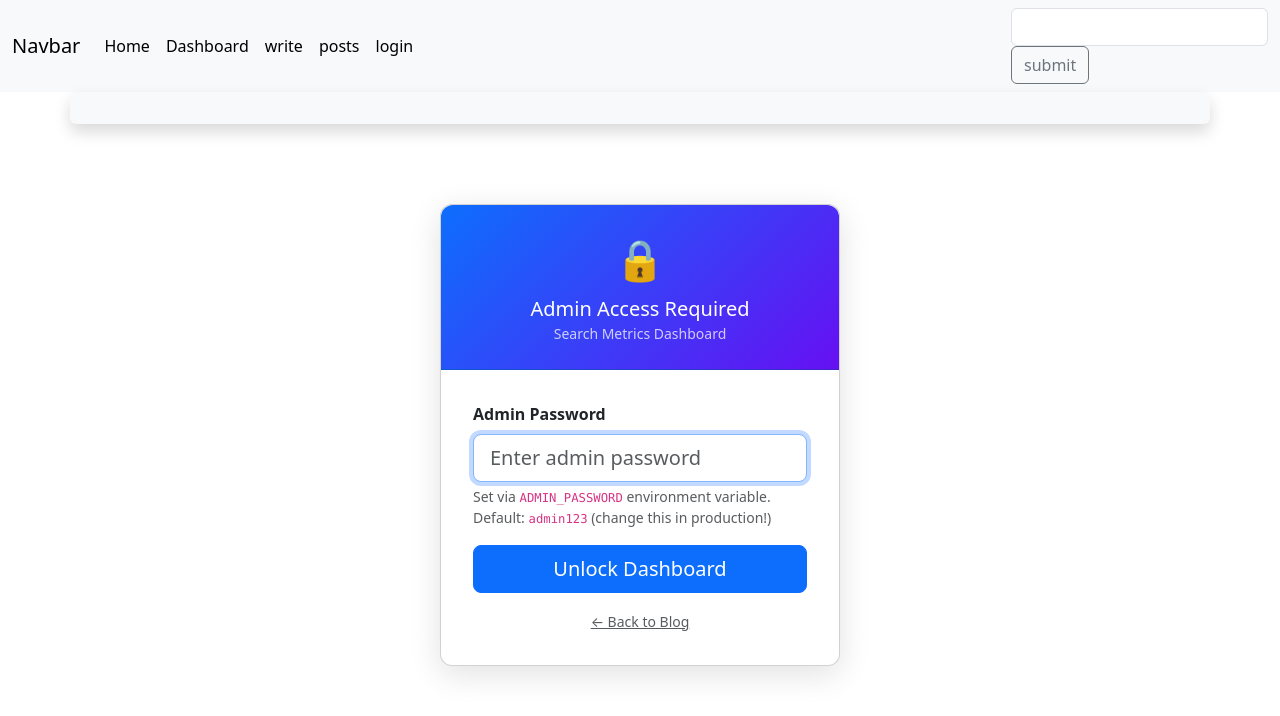
After one commit to YellowCranberry/Blog, a Flask app: page /admin/search-metrics in a window 1280 px wide. The commit adds this page. Shown: the top 716 px of the page. Run offline with Flask 3, Linux system fonts and the light colour scheme; some libraries are stand-ins or nearby versions.

Commit message:
improved search pipeline

```diff
--- a/app/main/views.py
+++ b/app/main/views.py
@@ -1,17 +1,37 @@
+import logging
+from functools import wraps
 from . import main
-from flask import render_template,redirect,url_for,request,session,flash, current_app
-from flask_login import login_required,current_user
-from ..models import User,Blog
-from .forms import writeBlog_form,Search_form
+from flask import (
+    render_template, redirect, url_for, request,
+    session, flash, current_app
+)
+from flask_login import login_required, current_user
+from ..models import User, Blog
+from .forms import writeBlog_form, Search_form
 from .. import db, cache
+from .. import search as hybrid_search
+
+# Exempt the admin login route from Flask-WTF global CSRF — the admin
+# password itself provides the authentication, and CSRF on this internal
+# route isn't a meaningful attack vector.
+try:
+    from flask_wtf.csrf import csrf_exempt as _csrf_exempt
+    _CSRF_EXEMPT_AVAILABLE = True
+except ImportError:
+    _CSRF_EXEMPT_AVAILABLE = False
+
+logger = logging.getLogger(__name__)
 
 
+# ---------------------------------------------------------------------------
+# Home & listings
+# ---------------------------------------------------------------------------
+
 @main.route('/')
-@cache.cached( timeout =50)
+@cache.cached(timeout=50)
 def index():
     blogs = Blog.query.order_by(Blog.id.desc())[0:2]
-    # print(type(blogs))
-    return render_template('index.html',blogs=blogs)
+    return render_template('index.html', blogs=blogs)
 
 
 @main.route('/mypage')
@@ -19,7 +39,34 @@ def index():
 def mypage():
     return 'only verified'
 
-@main.route('/blog',methods=['GET','POST'])
+
+@main.route('/posts')
+def posts():
+    page = request.args.get('page', 1, type=int)
+    blogs = Blog.query.order_by(Blog.id.desc()).paginate(
+        page=page, per_page=4, error_out=False
+    )
+    return render_template('show_posts.html', blogs=blogs)
+
+
+@main.route('/posts/<int:id>')
+def newpost(id):
+    blog = Blog.query.filter_by(id=id).first()
+    if blog:
+        return render_template('single_post.html', blog=blog)
+    return "Post not found", 404
+
+
+# ---------------------------------------------------------------------------
+# Blog CRUD — all three paths (create / edit / delete) keep the index in sync
+# ---------------------------------------------------------------------------
+
+def _url_for_blog(blog) -> str:
+    """Canonical identifier used in the vector store for a blog post."""
+    return blog.slug or f"post-{blog.id}"
+
+
+@main.route('/blog', methods=['GET', 'POST'])
 @login_required
 def write_blog():
     form = writeBlog_form()
@@ -28,127 +75,200 @@ def write_blog():
             title=form.title.data,
             description=form.description.data,
             slug=form.slug.data,
-            author=current_user
+            author=current_user,
         )
         db.session.add(new_blog)
         db.session.commit()
 
-        current_app.search_engine.ingest_text(
-            text=form.description.data,
-            metadata={
-                "title": form.title.data,
-                "slug": form.slug.data,
-                "id": new_blog.id
-            }
-        )
+        # Index the new post — wrapped in try/except so a search failure
+        # never prevents the blog post from being saved.
+        try:
+            n, m = hybrid_search.ingest_text(
+                text=form.description.data,
+                metadata={
+                    "title": form.title.data,
+                    "url": _url_for_blog(new_blog),
+                    "slug": new_blog.slug,
+                    "id": new_blog.id,
+                },
+            )
+            logger.info(
+                "Indexed post id=%d url=%s chunks=%d total=%.1fms",
+                new_blog.id, _url_for_blog(new_blog), n, m.total_ms,
+            )
+            flash(f"Blog posted and indexed ({n} chunks, {m.total_ms:.0f}ms)!", "success")
+        except Exception as exc:
+            logger.error("Search indexing failed for new post id=%d: %s", new_blog.id, exc)
+            flash("Blog posted (search index update failed — it will sync on next restart).", "warning")
 
-        return redirect(url_for('main.write_blog'))
-    return render_template('write_blog.html',form = form)
+        cache.delete_memoized(index)  # Clear home-page cache so new post appears
+        return redirect(url_for('main.index'))
+
+    return render_template('write_blog.html', form=form)
 
 
-@main.route('/posts/<int:id>')
-def newpost(id):
-    blog = Blog.query.filter_by(id=id).first()
-    if blog:
-        return render_template('single_post.html',blog = blog)
-    else:
-        return f"some error occured"
-
-@main.route('/posts/edit/<int:id>',methods=['GET','POST'])
+@main.route('/posts/edit/<int:id>', methods=['GET', 'POST'])
 @login_required
 def editpost(id):
     blog = Blog.query.get_or_404(id)
     if blog.author != current_user:
-        flash('u don\'t have access to edit this post')
-        return redirect(url_for('main.newpost',id=id))
+        flash("You don't have access to edit this post.")
+        return redirect(url_for('main.newpost', id=id))
+
     form = writeBlog_form(obj=blog)
-    # or you can just copy paste values of blog into form
     if form.validate_on_submit():
-        # blog.title=form.title.data
-        # blog.slug=form.slug.data
-        # blog.description = form.description.data
-        form.populate_obj(blog) #this way i can directly populate blog object with form details
+        old_url = _url_for_blog(blog)
+        form.populate_obj(blog)
         db.session.commit()
-        return redirect(url_for('main.newpost',id=id))
-    return render_template('edit_post.html',blog = blog,form=form)
+        new_url = _url_for_blog(blog)
+
+        # Step 1: Remove stale chunks (old content OR old slug/url)
+        # Step 2: Re-ingest with fresh content
+        try:
+            hybrid_search.delete_document(old_url)
+            if new_url != old_url:
+                hybrid_search.delete_document(new_url)  # clean any leftover under new url too
+
+            n, m = hybrid_search.ingest_text(
+                text=blog.description,
+                metadata={
+                    "title": blog.title,
+                    "url": new_url,
+                    "slug": blog.slug,
+                    "id": blog.id,
+                },
+            )
+            logger.info(
+                "Re-indexed post id=%d url=%s chunks=%d total=%.1fms",
+                blog.id, new_url, n, m.total_ms,
+            )
+            flash(f"Post updated and re-indexed ({n} chunks, {m.total_ms:.0f}ms)!", "success")
+        except Exception as exc:
+            logger.error("Search re-indexing failed for post id=%d: %s", blog.id, exc)
+            flash("Post updated (search index update failed — search results may be stale).", "warning")
+
+        return redirect(url_for('main.newpost', id=id))
+
+    return render_template('edit_post.html', blog=blog, form=form)
+
 
 @main.route('/posts/delete/<int:id>')
 @login_required
 def deletePost(id):
-    blog_to_delete = Blog.query.get_or_404(id)
-    if blog_to_delete.author !=current_user:
-        flash("u dont have access to delete this post")
-        return redirect(url_for('main.newpost',id=id))
+    blog = Blog.query.get_or_404(id)
+    if blog.author != current_user:
+        flash("You don't have access to delete this post.")
+        return redirect(url_for('main.newpost', id=id))
+
+    url = _url_for_blog(blog)
     try:
-        db.session.delete(blog_to_delete)
+        db.session.delete(blog)
         db.session.commit()
-        flash("Blog deleted successfully",'warning')
-        return redirect(url_for('.posts'))
-    except:
-        return f"some problem occured i think"
+
+        # Remove from search index after DB delete succeeds
+        chunks_removed = hybrid_search.delete_document(url)
+        logger.info("Deleted post id=%d url=%s chunks_removed=%d", id, url, chunks_removed)
+        flash("Blog deleted and removed from search index.", "warning")
+    except Exception as exc:
+        db.session.rollback()
+        logger.error("Delete failed for post id=%d: %s", id, exc)
+        flash("An error occurred while deleting the post.", "danger")
+
+    return redirect(url_for('.dashboard'))
 
 
+# ---------------------------------------------------------------------------
+# Dashboard
+# ---------------------------------------------------------------------------
+
+@main.route('/dashboard')
+@login_required
+def dashboard():
+    user_blogs = Blog.query.filter_by(author_id=current_user.id).order_by(Blog.id.desc()).all()
+    return render_template('dashboard.html', blogs=user_blogs)
 
 
-# @main.route("/deleteit")
-# def deleteit():
-#     User.query.delete()
-#     db.session.commit()
-#     return "done"
+# ---------------------------------------------------------------------------
+# Search
+# ---------------------------------------------------------------------------
 
-
-
-# for search-bar to get searchform we initialized in context processor so its avail everywhere now with search_form name
+# Make the search form available in every template via context processor
 @main.app_context_processor
 def pass_formto_searchbar():
     form = Search_form()
     return dict(search_form=form)
 
 
-@main.route("/search" ,methods =["GET","POST"])
-def search():
+@main.route("/search", endpoint="search", methods=["GET", "POST"])
+def search_view():
     form = Search_form()
     if form.validate_on_submit():
-        session['query']= form.search.data
-        return redirect(url_for('.search'))
+        session['query'] = form.search.data
+        return redirect(url_for('main.search'))
+
     query_text = session.pop('query', None)
     if not query_text:
         return redirect(url_for('main.index'))
 
-    results = current_app.search_engine.search(query_text, top_k=5)
-    return render_template('search.html', form=form, results=results, query=query_text)
-    # blogs = Blog.query
-    # blogs = blogs.filter(Blog.description.like('%'+description+'%'))
-    # blogs = blogs.order_by(Blog.title).all()
-    # return render_template('search.html',form =form,blogs=blogs)
+    try:
+        results, m = hybrid_search.search_hybrid(query_text, top_k=5)
+        logger.info(
+            "Search query=%r results=%d embed=%.1fms db=%.1fms total=%.1fms",
+            query_text, len(results), m.embed_ms, m.db_ms, m.total_ms,
+        )
+    except Exception as exc:
+        logger.error("Search failed for query=%r: %s", query_text, exc)
+        results, m = [], None
+        flash("Search is temporarily unavailable. Please try again later.", "danger")
+
+    return render_template(
+        'search.html',
+        form=form,
+        results=results,
+        query=query_text,
+        metrics=m,
+    )
 
 
+# ---------------------------------------------------------------------------
+# Admin: Search Metrics Dashboard (password-protected)
+# ---------------------------------------------------------------------------
+
+def _admin_password_required(f):
+    """
+    Decorator that gates a view behind the ADMIN_METRICS_PASSWORD config value.
+    Stores a flag in the session so the user only has to enter the password once
+    per browser session.
+    """
+    @wraps(f)
+    def decorated(*args, **kwargs):
+        if session.get('admin_metrics_authed'):
+            return f(*args, **kwargs)
+        # Show a simple password form
+        if request.method == 'POST':
+            entered = request.form.get('admin_password', '')
+            expected = current_app.config.get('ADMIN_METRICS_PASSWORD', 'admin123')
+            if entered == expected:
+                session['admin_metrics_authed'] = True
+                return f(*args, **kwargs)
+            flash('Incorrect admin password.', 'danger')
+        return render_template('admin_login.html')
+    decorated.__name__ = f.__name__
+    return decorated
 
 
+@main.route('/admin/search-metrics', methods=['GET', 'POST'])
+@(_csrf_exempt if _CSRF_EXEMPT_AVAILABLE else lambda f: f)
+@_admin_password_required
+def search_metrics():
+    """Admin dashboard showing search and ingestion timing in real time."""
+    data = hybrid_search.get_metrics_summary()
+    return render_template('metrics.html', data=data)
 
 
-
-
-
-
-##mayank
-@main.route('/dashboard')
-@login_required
-def dashboard():
-    # Filter directly by the database column 'author_id' matching the logged-in user's ID
-    user_blogs = Blog.query.filter_by(author_id=current_user.id).order_by(Blog.id.desc()).all()
-
-    return render_template('dashboard.html', blogs=user_blogs)
-
-
-@main.route('/posts')
-def posts():
-    # 1. Grab the page number from the URL (default to 1 if it doesn't exist)
-    page = request.args.get('page', 1, type=int)
-
-    # 2. Use .paginate() instead of .all()
-    # per_page=4 sets the limit. error_out=False prevents crashing if a user types ?page=1000
-    # I also added .desc() so your newest posts show up first!
-    blogs = Blog.query.order_by(Blog.id.desc()).paginate(page=page, per_page=4, error_out=False)
-
-    return render_template('show_posts.html', blogs=blogs)
+@main.route('/admin/logout')
+def admin_logout():
+    """Clear the admin session flag."""
+    session.pop('admin_metrics_authed', None)
+    flash('Logged out of admin.', 'info')
+    return redirect(url_for('main.index'))
--- /dev/null
+++ b/app/templates/admin_login.html
@@ -0,0 +1,60 @@
+{% extends "basic/base.html" %}
+{% block title %}Admin Login — Search Metrics{% endblock %}
+
+{% block head %}
+{{ super() }}
+<style>
+  .admin-card {
+    max-width: 400px;
+    margin: 80px auto;
+    border-radius: 12px;
+    box-shadow: 0 8px 32px rgba(0,0,0,.12);
+  }
+  .admin-card .card-header {
+    background: linear-gradient(135deg, #0d6efd, #6610f2);
+    color: #fff;
+    border-radius: 12px 12px 0 0;
+    padding: 1.5rem;
+    text-align: center;
+  }
+  .admin-card .card-body { padding: 2rem; }
+  .lock-icon { font-size: 2.5rem; margin-bottom: .5rem; }
+</style>
+{% endblock %}
+
+{% block content %}
+{{ super() }}
+<div class="container">
+  <div class="card admin-card">
+    <div class="card-header">
+      <div class="lock-icon">🔒</div>
+      <h5 class="mb-0">Admin Access Required</h5>
+      <small class="opacity-75">Search Metrics Dashboard</small>
+    </div>
+    <div class="card-body">
+      <form method="POST" action="{{ url_for('main.search_metrics') }}">
+        <div class="mb-3">
+          <label for="admin_password" class="form-label fw-semibold">Admin Password</label>
+          <input type="password"
+                 class="form-control form-control-lg"
+                 id="admin_password"
+                 name="admin_password"
+                 placeholder="Enter admin password"
+                 autofocus
+                 required>
+          <div class="form-text text-muted">
+            Set via <code>ADMIN_PASSWORD</code> environment variable.<br>
+            Default: <code>admin123</code> (change this in production!)
+          </div>
+        </div>
+        <button type="submit" class="btn btn-primary w-100 btn-lg">
+          Unlock Dashboard
+        </button>
+      </form>
+      <div class="text-center mt-3">
+        <a href="{{ url_for('main.index') }}" class="text-muted small">← Back to Blog</a>
+      </div>
+    </div>
+  </div>
+</div>
+{% endblock %}
--- a/app/templates/basic/navbar.html
+++ b/app/templates/basic/navbar.html
@@ -25,6 +25,11 @@
           <a class="nav-link active" aria-current="page" href="{{url_for('auth.login')}}">login</a>
           {%endif%}
         </li>
+        {%if current_user.is_authenticated %}
+        <li class="nav-item">
+          <a class="nav-link text-info" href="{{url_for('main.search_metrics')}}">⏱ Metrics</a>
+        </li>
+        {%endif%}
       </ul>
       <form class="form-inline my-2 my-lg-0" action="{{url_for('main.search')}}" method="POST">
         {{search_form.hidden_tag()}}
```
Also changed, not shown: app/__init__.py (+19 -21 lines), app/templates/metrics.html (added, +161 -0 lines), app/templates/search.html (+11 -1 lines), config.py (+28 -0 lines), sync_search.py (deleted, +0 -19 lines), user_data.sqlite, 1 other file.
